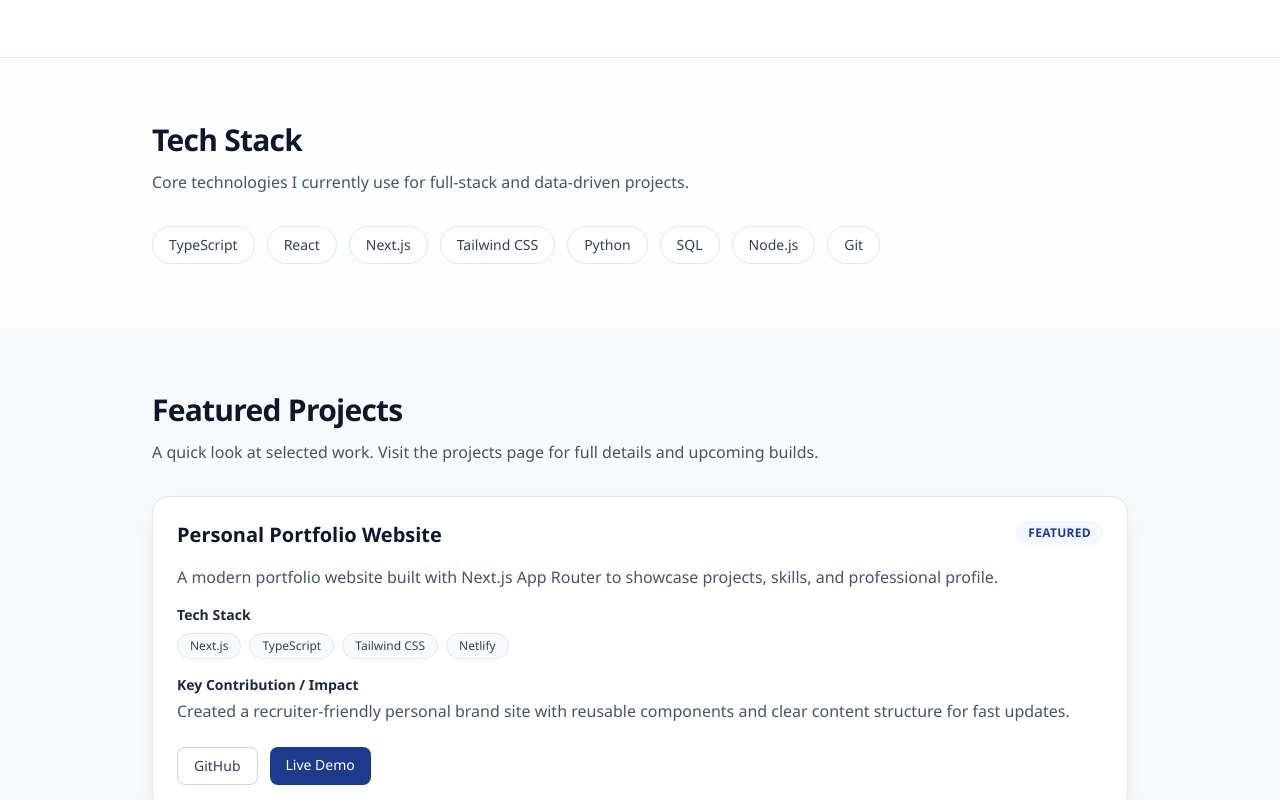
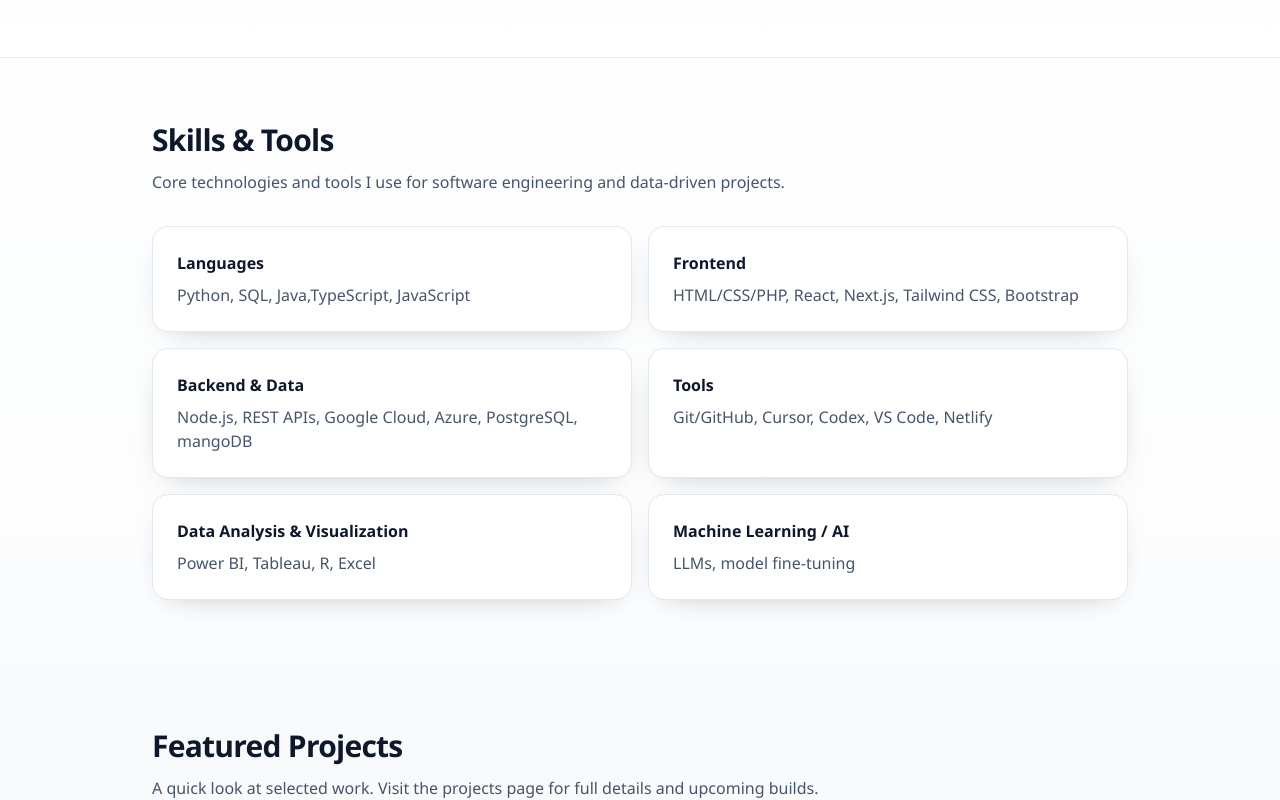
Before and after one commit to bumblebeeye/portfolio-website, a Next.js app: page / in a window 1280 px wide. Shown: the part 478-1278 px from the top of the page. Built offline with nearby package versions, Linux system fonts and the light colour scheme.

Commit message:
refined Skills & Tools section in "Home" page, and delete the same information in "About" page

```diff
--- a/src/app/about/page.tsx
+++ b/src/app/about/page.tsx
@@ -39,27 +39,6 @@
         </div>
       </Section>
 
-      <Section title="Skills & Tools">
-        <div className="grid gap-4 sm:grid-cols-2">
-          <div className="rounded-2xl border border-slate-200 bg-white p-6 shadow-card">
-            <h3 className="text-base font-semibold text-slate-900">Languages</h3>
-            <p className="mt-2 text-slate-600">TypeScript, JavaScript, Python, SQL</p>
-          </div>
-          <div className="rounded-2xl border border-slate-200 bg-white p-6 shadow-card">
-            <h3 className="text-base font-semibold text-slate-900">Frontend</h3>
-            <p className="mt-2 text-slate-600">React, Next.js, Tailwind CSS, HTML/CSS</p>
-          </div>
-          <div className="rounded-2xl border border-slate-200 bg-white p-6 shadow-card">
-            <h3 className="text-base font-semibold text-slate-900">Backend & Data</h3>
-            <p className="mt-2 text-slate-600">Node.js, REST APIs, PostgreSQL, data analysis workflows</p>
-          </div>
-          <div className="rounded-2xl border border-slate-200 bg-white p-6 shadow-card">
-            <h3 className="text-base font-semibold text-slate-900">Tools</h3>
-            <p className="mt-2 text-slate-600">Git/GitHub, VS Code, Netlify, testing and debugging practices</p>
-          </div>
-        </div>
-      </Section>
-
       <Section title="What I’m Looking For" className="bg-slate-50">
         <div className="rounded-2xl border border-slate-200 bg-white p-6 shadow-card sm:p-8">
           <p className="leading-7 text-slate-700">
--- a/src/app/page.tsx
+++ b/src/app/page.tsx
@@ -40,14 +40,36 @@
         </div>
       </section>
 
-      <Section title="Tech Stack" subtitle="Core technologies I currently use for full-stack and data-driven projects.">
-        <ul className="flex flex-wrap gap-3">
-          {siteConfig.techStack.map((tech) => (
-            <li key={tech} className="rounded-full border border-slate-200 bg-white px-4 py-2 text-sm font-medium text-slate-700">
-              {tech}
-            </li>
-          ))}
-        </ul>
+      <Section
+        title="Skills & Tools"
+        subtitle="Core technologies and tools I use for software engineering and data-driven projects."
+      >
+        <div className="grid gap-4 sm:grid-cols-2">
+          <div className="rounded-2xl border border-slate-200 bg-white p-6 shadow-card">
+            <h3 className="text-base font-semibold text-slate-900">Languages</h3>
+            <p className="mt-2 text-slate-600">Python, SQL, Java,TypeScript, JavaScript</p>
+          </div>
+          <div className="rounded-2xl border border-slate-200 bg-white p-6 shadow-card">
+            <h3 className="text-base font-semibold text-slate-900">Frontend</h3>
+            <p className="mt-2 text-slate-600">HTML/CSS/PHP, React, Next.js, Tailwind CSS, Bootstrap</p>
+          </div>
+          <div className="rounded-2xl border border-slate-200 bg-white p-6 shadow-card">
+            <h3 className="text-base font-semibold text-slate-900">Backend & Data</h3>
+            <p className="mt-2 text-slate-600">Node.js, REST APIs, Google Cloud, Azure, PostgreSQL, mangoDB</p>
+          </div>
+          <div className="rounded-2xl border border-slate-200 bg-white p-6 shadow-card">
+            <h3 className="text-base font-semibold text-slate-900">Tools</h3>
+            <p className="mt-2 text-slate-600">Git/GitHub, Cursor, Codex, VS Code, Netlify</p>
+          </div>
+          <div className="rounded-2xl border border-slate-200 bg-white p-6 shadow-card">
+            <h3 className="text-base font-semibold text-slate-900">Data Analysis & Visualization</h3>
+            <p className="mt-2 text-slate-600">Power BI, Tableau, R, Excel</p>
+          </div>
+          <div className="rounded-2xl border border-slate-200 bg-white p-6 shadow-card">
+            <h3 className="text-base font-semibold text-slate-900">Machine Learning / AI</h3>
+            <p className="mt-2 text-slate-600">LLMs, model fine-tuning</p>
+          </div>
+        </div>
       </Section>
 
       <Section
--- a/src/data/site.ts
+++ b/src/data/site.ts
@@ -7,17 +7,7 @@
   email: "xinpeiye21@gmail.com",
   linkedin: "https://www.linkedin.com/in/xinpei-ye-7975a4347/",
   github: "https://github.com/bumblebeeye",
-  resumePath: "/resume/peter-xinpei-ye-resume.pdf",
-  techStack: [
-    "TypeScript",
-    "React",
-    "Next.js",
-    "Tailwind CSS",
-    "Python",
-    "SQL",
-    "Node.js",
-    "Git"
-  ]
+  resumePath: "/resume/peter-xinpei-ye-resume.pdf"
 };
 
 export const navLinks = [
```
